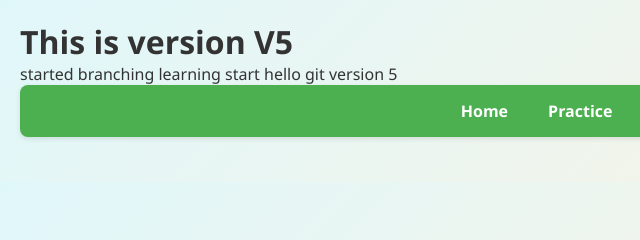
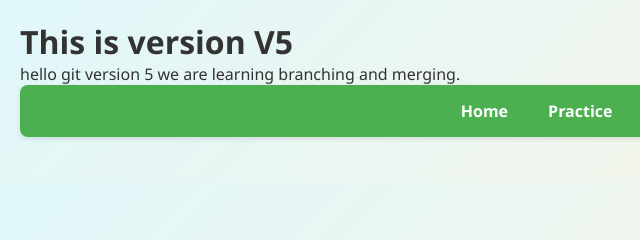
Before and after one commit to VrushaliMandee/myrepo, a plain HTML site: page Index.html in a window 1280 px wide. Shown: the top 240 px of the page, 0-640 px from the left. Drawn offline with Linux system fonts and the light colour scheme.

Commit message:
Update Index.html

```diff
--- a/Index.html
+++ b/Index.html
@@ -3,13 +3,13 @@
 <head>
     <meta charset="UTF-8">
     <meta name="viewport" content="width=device-width, initial-scale=1.0">
-    <title>Document</title>
+    <title>Branching and merging</title>
     <link rel="stylesheet" href="styles.css">
 </head>
 <body>
     <h1>This is version V5</h1>
-    started branching learning start
     hello git version 5
+    we are learning branching and merging.
 
     <nav>
         <ul>
```
